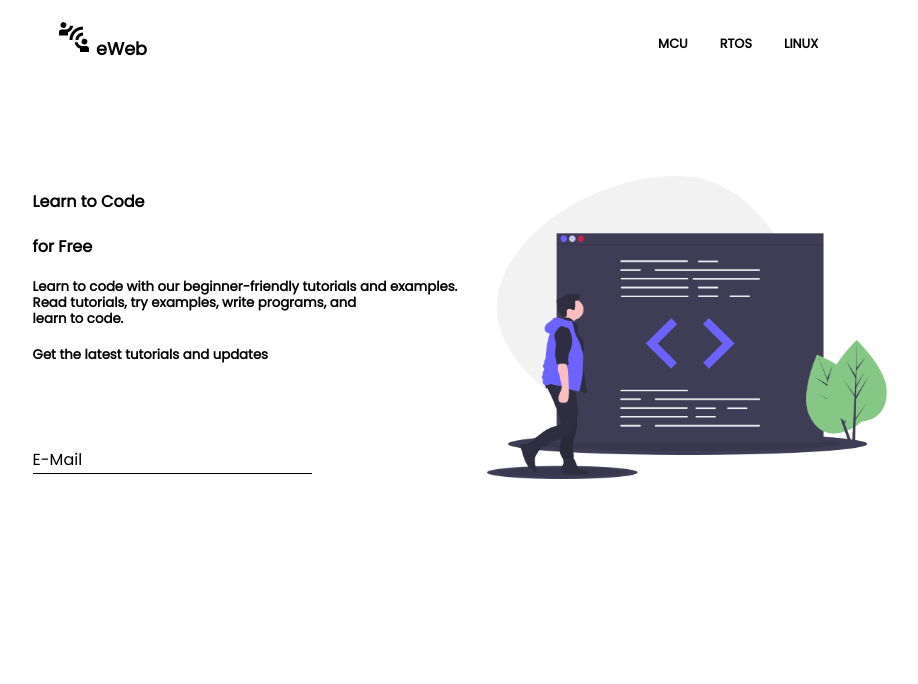
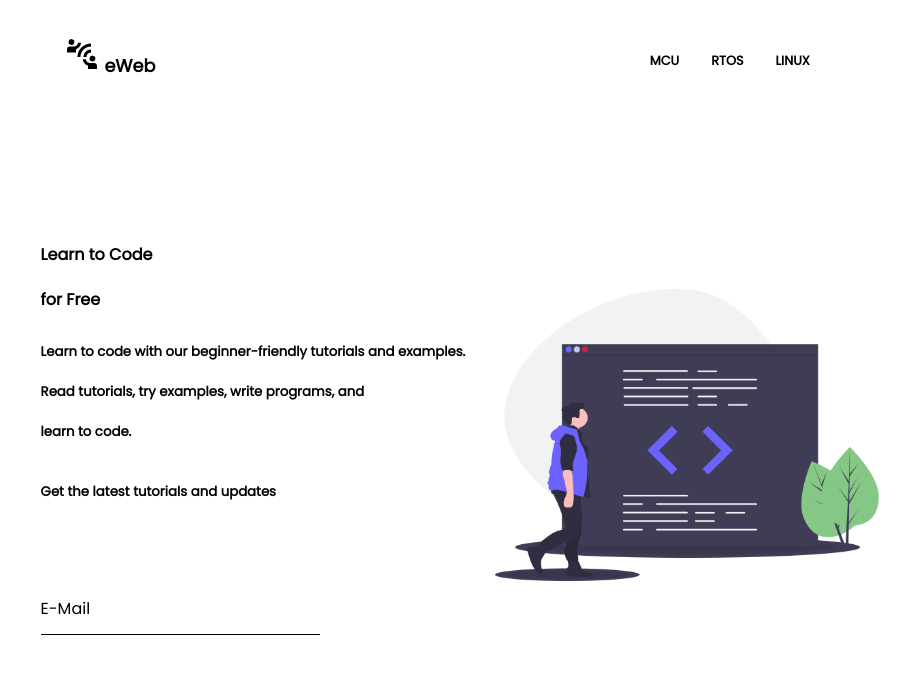
Before and after one commit to bhura112/bhura112.github.io, a PHP site: page / in a window 1280 px wide. Shown: the top 684 px of the page, without its empty margins (195-1113 px from the left). Run offline with PHP 8.4, Linux system fonts and the light colour scheme.

Commit message:
Signed-off-by: bhura112 <bhura112@gmail.com>

```diff
--- a/index.css
+++ b/index.css
@@ -39,10 +39,11 @@ body {
 .nav {
   padding: 0.2rem;
   height: 0;
-  min-height: 22vh;
+  min-height: 15vw;
   overflow: hidden;
   font-weight: bold;
   position: relative;
+  padding:20px 20px;
 }
 
 .nav-menu {
@@ -97,6 +98,7 @@ body {
   flex-direction: row;
   justify-content: center;
   align-items:center;
+  padding: 40px 0px;
 }
 
 .pIntroSection-Details {
@@ -108,11 +110,11 @@ body {
 }
 .pIntroSection-Details h5,form{
   padding:10px 30px;
-  line-height: 2vh;
+  line-height: 5vh;
 }
 
 .pIntroSection-Etc img{
-   width: 50vh;
+   width: 30vw;
 }
 .form {
   padding:10px 30px;
```
